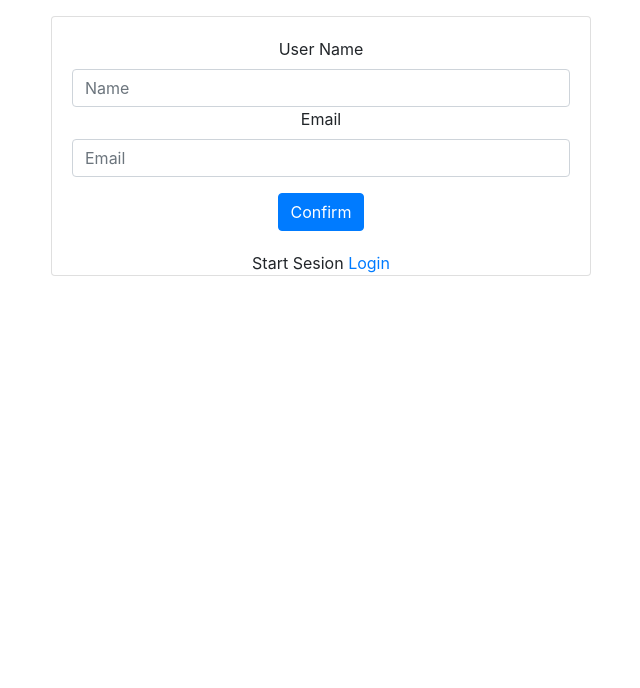
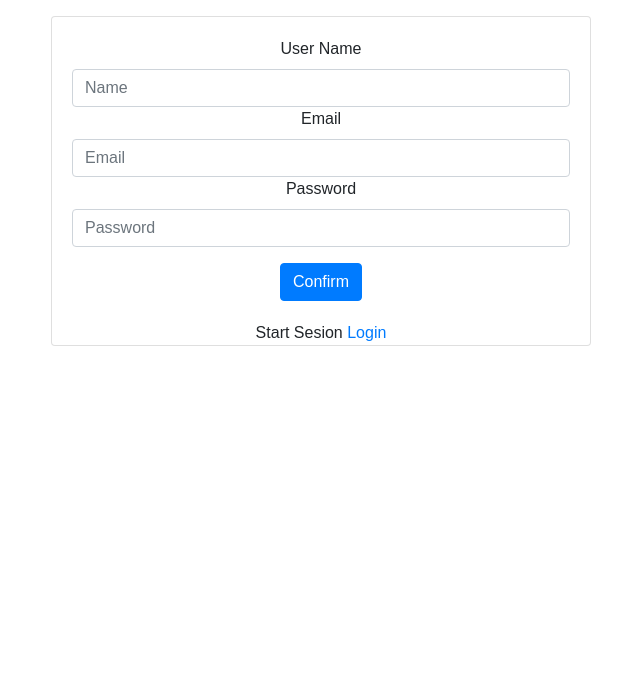
Before and after one commit to enriquegt/proyecto-api, a plain HTML site: page register.html in a window 1280 px wide. Shown: the part 112-800 px from the top of the page, without its empty margins (319-959 px from the left). Drawn offline with nearby package versions, Linux system fonts and the light colour scheme; files that its build step writes are made by us from their sources.

Commit message:
Update register.html

```diff
--- a/register.html
+++ b/register.html
@@ -5,6 +5,7 @@
   <meta name="viewport" content="width=device-width, initial-scale=1.0">
   <title>Matter</title>
   <link rel="stylesheet" href="https://stackpath.bootstrapcdn.com/bootstrap/4.3.1/css/bootstrap.min.css" integrity="sha384-ggOyR0iXCbMQv3Xipma34MD+dH/1fQ784/j6cY/iJTQUOhcWr7x9JvoRxT2MZw1T" crossorigin="anonymous">
+  <link rel="stylesheet" href="./css/style.css">
 </head>
 <body>
   <header>
@@ -24,8 +25,8 @@
                 <input type="text" class="form-control" id="name" placeholder="Name">
                 <label for="email">Email</label>
                 <input type="text" class="form-control" id="email" placeholder="Email">
-                <!-- <label for="pass">Password</label>
-                <input type="password" class="form-control" id="pass" placeholder="Password"> -->
+                <label for="pass">Password</label>
+                <input type="password" class="form-control" id="pass" placeholder="Password">
               </div>
               <button type="submit" class="btn btn-primary">Confirm</button>
             </form>
```
